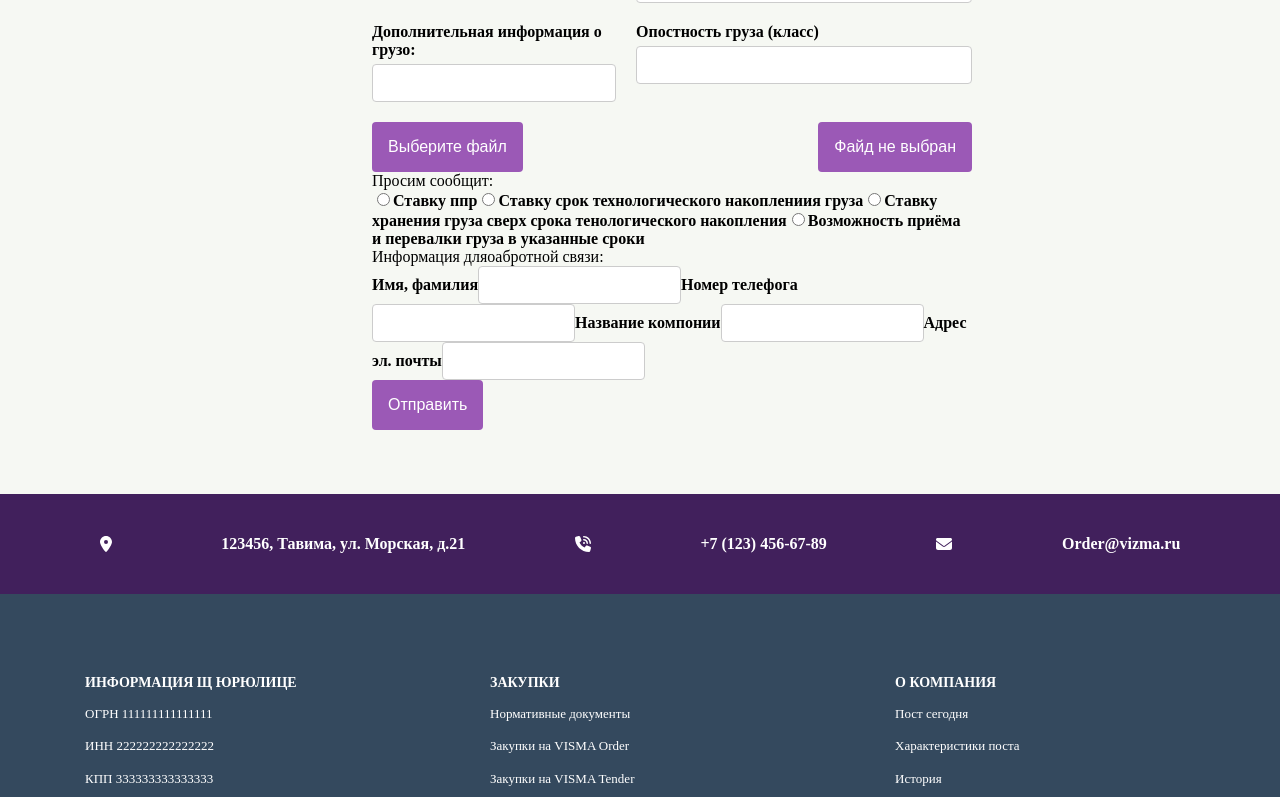
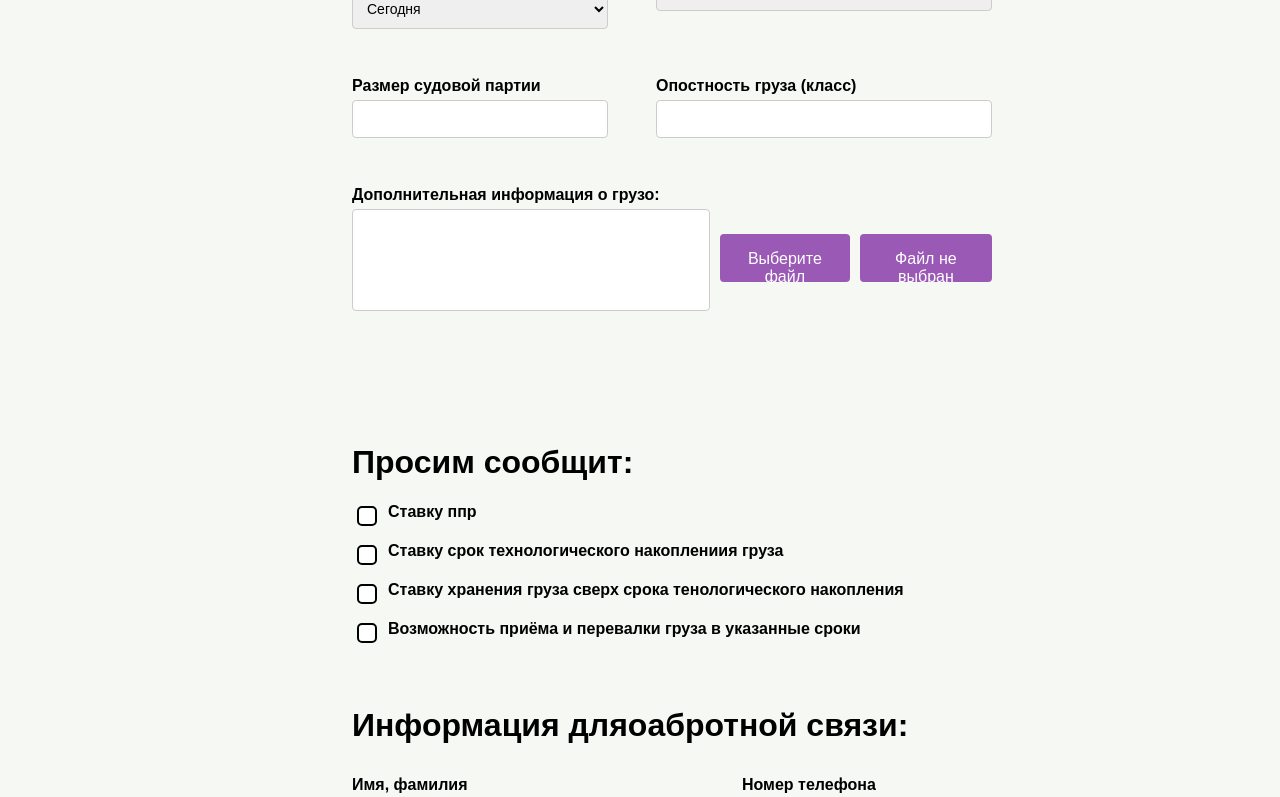
Before and after one commit to Boymirza92/Vizma-porti, a Next.js app: page /orderform in a window 1280 px wide. Shown: the part 780-1577 px from the top of the page. Built offline with nearby package versions, Linux system fonts and the light colour scheme.

Commit message:
Order form bo'limini yakunladim   margin-bottom: 5px;

```diff
--- a/src/app/orderform/page.js
+++ b/src/app/orderform/page.js
@@ -5,8 +5,7 @@ import Footer from "../components/footer/page";
 
 const InfoWrapper = styled.div`
   background-color: #f6f8f3;
-  width: 100%;
-  height: 100%;
+  font-family: arial, sans-serif;
 `;
 
 const Navbar = styled.div`
@@ -74,22 +73,144 @@ const TextH1 = styled.h1`
   margin-bottom: 2rem;
 `;
 //Formalar
+// const FormWrapper = styled.div`
+//   gap: 1.5rem;
+//   width: 50%;
+//   margin: 0 auto;
+//   padding: 2rem;
+//   border-radius: 8px;
+// `;
+// const Form = styled.form`
+//   display: grid;
+//   grid-template-columns: repeat(2, 1fr); /* Ikkita ustunli joylashuv */
+//   gap: 3rem;
+// `;
+
+// const FormRow = styled.div`
+//   display: flex;
+//   flex-direction: column; /* Label va input ustma-ust joylashishi uchun */
+// `;
+
+// const Label = styled.label`
+//   margin-bottom: 5px; /* Label va input orasidagi masofa */
+//   font-weight: bold; /* Qalin matn */
+// `;
+
+// const Input = styled.input`
+//   padding: 10px;
+//   border: 1px solid #ccc;
+//   border-radius: 4px;
+//   font-size: 14px;
+// `;
+
+// const Select = styled.select`
+//   padding: 10px;
+//   border: 1px solid #ccc;
+//   border-radius: 4px;
+//   font-size: 14px;
+// `;
+
+// const Option = styled.option`
+//   font-size: 14px;
+// `;
+
+// const ButtonFile = styled.div`
+//   grid-column: span 2; /* Ikkala ustunni egallash uchun */
+//   display: flex;
+//   justify-content: space-between;
+//   gap: 10px;
+//   margin-bottom: 7rem;
+// `;
+
+// // const Button = styled.button`
+// //   padding: 10px 20px;
+// //   background-color: #007bff;
+// //   color: #fff;
+// //   border: none;
+// //   border-radius: 4px;
+// //   cursor: pointer;
+// //   font-size: 14px;
+
+// //   &:hover {
+// //     background-color: #0056b3;
+// //   }
+// // `;
+
+// const FullWidthForm = styled.div`
+//   display: flex;
+//   flex-direction: column;
+//   align-items: start;
+// `;
+
+// const TextForm = styled.h1`
+//   font-size: 2rem;
+// `;
+
+// const Button = styled.button`
+//   height: 3rem;
+//   padding: 1rem;
+//   margin-top: 3rem;
+//   font-size: 1rem;
+//   background-color: #9b59b6;
+//   color: #fff;
+//   border: none;
+//   border-radius: 4px;
+//   cursor: pointer;
+//   &:hover {
+//     background-color: #7a4791;
+//   }
+// `;
+
+
+
+// const BottomButton = styled.button`
+//   display: flex;
+//   justify-content: center;
+//   align-items: center;
+//   width: 100%;
+//   margin-top: 3rem;
+//   font-size: 1.5rem;
+//   border: none;
+//   background-color: inherit;
+//   font-weight: bold;
+
+//   &:hover {
+//     color: blue;
+//   }
+// `;
+
 const FormWrapper = styled.div`
   gap: 1.5rem;
-  max-width: 600px;
+  width: 50%;
   margin: 0 auto;
   padding: 2rem;
   border-radius: 8px;
+
+  @media (max-width: 768px) {
+    width: 90%;
+    padding: 1rem;
+  }
 `;
+
 const Form = styled.form`
   display: grid;
-  grid-template-columns: repeat(2, 1fr); /* Ikkita ustunli joylashuv */
-  gap: 20px; /* Ustunlar va qatorlar orasidagi masofa */
+  grid-template-columns: repeat(2, 1fr);
+  gap: 3rem;
+
+  @media (max-width: 768px) {
+    grid-template-columns: 1fr;
+    gap: 1.5rem;
+  }
 `;
 
 const FormRow = styled.div`
   display: flex;
-  flex-direction: column; /* Label va input ustma-ust joylashishi uchun */
+  flex-direction: column;
+
+  @media (max-width: 768px) {
+    flex-direction: column;
+    width: 100%;
+  }
 `;
 
 const Label = styled.label`
@@ -115,41 +236,98 @@ const Option = styled.option`
   font-size: 14px;
 `;
 
+const FullWidthForm = styled.div`
+  display: flex;
+  flex-direction: column;
+  align-items: start;
+`;
+
+const TextForm = styled.h1`
+  font-size: 2rem;
+`;
+const RadioGroup = styled.div`
+  display: flex;
+  flex-direction: column;
+  gap: 1rem; /* Har bir qator orasidagi masofa */
+`;
+
+const RadioOption = styled.label`
+  display: flex;
+  align-items: center; /* Radio tugma va matnni bir xil chiziqda joylashtirish */
+  gap: 0.5rem; /* Tugma va matn orasidagi masofa */
+  cursor: pointer; /* Ko‘rsatkichni "pointer"ga o‘zgartiradi */
+`;
+
+const RadioInput = styled.input`
+  appearance: none;
+  width: 20px;
+  height: 20px;
+  border: 2px solid #000;
+  border-radius: 5px; /* To'rtburchak shakl uchun */
+  background-color: #fff;
+  cursor: pointer;
+
+  &:checked {
+    background: radial-gradient(circle, red, blue);
+
+    border-color: rgb(11, 43, 78);
+  }
+`;
+
 const ButtonFile = styled.div`
-  grid-column: span 2; /* Ikkala ustunni egallash uchun */
+  grid-column: span 2;
   display: flex;
   justify-content: space-between;
   gap: 10px;
+  margin-bottom: 7rem;
+
+  @media (max-width: 768px) {
+    flex-direction: column;
+    align-items: center;
+    gap: 1rem;
+    margin-bottom: 2rem;
+  }
 `;
 
-// const Button = styled.button`
-//   padding: 10px 20px;
-//   background-color: #007bff;
-//   color: #fff;
-//   border: none;
-//   border-radius: 4px;
-//   cursor: pointer;
-//   font-size: 14px;
-
-//   &:hover {
-//     background-color: #0056b3;
-//   }
-// `;
-
-const FullWidthForm = styled.div``;
-
-const TextForm = styled.div``;
-
 const Button = styled.button`
+  height: 3rem;
   padding: 1rem;
+  margin-top: 3rem;
   font-size: 1rem;
   background-color: #9b59b6;
   color: #fff;
   border: none;
   border-radius: 4px;
   cursor: pointer;
+
   &:hover {
     background-color: #7a4791;
+  }
+
+  @media (max-width: 768px) {
+    width: 100%;
+    margin-top: 1rem;
+  }
+`;
+
+const BottomButton = styled.button`
+  display: flex;
+  justify-content: center;
+  align-items: center;
+  width: 100%;
+  margin-top: 3rem;
+  font-size: 1.5rem;
+  border: none;
+  background-color: inherit;
+  font-weight: bold;
+
+  &:hover {
+    color: blue;
+  }
+
+  @media (max-width: 768px) {
+    font-size: 1.2rem;
+    margin-top: 1rem;
   }
 `;
 
@@ -186,10 +364,8 @@ const OrderForm = () => {
             </FormRow>
             <FormRow>
               <Label htmlFor="aname">Пункт назначения перевозки</Label>
-
               <Input type="text" id="aname" name="lname" />
             </FormRow>
-
             <FormRow>
               <Label htmlFor="unit">Груз поступает в порт</Label>
               <Select id="unit" name="unit">
@@ -236,7 +412,9 @@ const OrderForm = () => {
                 </Option>
                 <Option value="dangerousGoods">Перевозка опасных грузов</Option>
                 <Option value="cashOnDelivery">Наложенный платеж</Option>
-              </Select>{" "}
+              </Select>
+            </FormRow>
+            <FormRow>
               <Label htmlFor="cargoArrivalPeriod">
                 Период поступления груза к перевалке*
               </Label>
@@ -250,7 +428,9 @@ const OrderForm = () => {
                 <Option value="startOfWeek">День начала недели</Option>
                 <Option value="endOfMonth">Конец месяца</Option>
                 <Option value="expectedDate">Ожидаемая дата</Option>
-              </Select>{" "}
+              </Select>
+            </FormRow>
+            <FormRow>
               <Label htmlFor="unit">Груз отправляется из порта</Label>
               <Select name="cargoTransportType" id="cargoTransportType">
                 <Option value="sea">Морской транспорт</Option>
@@ -258,50 +438,86 @@ const OrderForm = () => {
                 <Option value="road">Автомобильный транспорт</Option>
                 <Option value="air">Авиационный транспорт</Option>
               </Select>
+            </FormRow>
+            <FormRow>
               <Label htmlFor="cname">Размер судовой партии</Label>
               <Input type="text" id="cname" name="lname" />
-            </FormRow>
-            <FormRow>
-              <Label htmlFor="dname">Дополнительная информация о грузо:</Label>
-              <Input type="text" id="dname" name="lname" />
             </FormRow>
             <FormRow>
               <Label htmlFor="oposnost">Опостность груза (класс)</Label>
               <Input type="text" id="oposnost" name="lname" />
             </FormRow>
+
             <ButtonFile>
+              <FormRow>
+                <Label htmlFor="dname">
+                  Дополнительная информация о грузо:
+                </Label>
+                <Input
+                  type="text"
+                  id="dname"
+                  name="lname"
+                  style={{ height: "5rem", width: "21rem" }}
+                />
+              </FormRow>
               <Button type="submit">Выберите файл</Button>
-              <Button type="submit">Файд не выбран</Button>
+              <Button type="submit">Файл не выбран</Button>
             </ButtonFile>
           </Form>
-          {/* </FormRight> */}
           <FullWidthForm>
             <TextForm>Просим сообщит:</TextForm>
-            <Input type="radio" name="ish" value="ish" />
+            <RadioGroup>
+              <RadioOption>
+                <RadioInput type="radio" name="ish" value="ish" />
                 <Label htmlFor="ish">Ставку ппр</Label>
-            <Input type="radio" name="ish" value="ish" />
+              </RadioOption>
+              <RadioOption>
+                <RadioInput type="radio" name="ish" value="ish" />
                 <Label htmlFor="ish">
                   Ставку срок технологического накоплениия груза
                 </Label>
-            <Input type="radio" name="ish" value="ish" />
+              </RadioOption>
+              <RadioOption>
+                <RadioInput type="radio" name="ish" value="ish" />
                 <Label htmlFor="ish">
                   Ставку хранения груза сверх срока тенологического накопления
                 </Label>
-            <Input type="radio" name="ish" value="ish" />
+              </RadioOption>
+              <RadioOption>
+                <RadioInput type="radio" name="ish" value="ish" />
                 <Label htmlFor="ish">
                   Возможность приёма и перевалки груза в указанные сроки
                 </Label>
-            <TextForm>Информация дляоабротной связи:</TextForm>
+              </RadioOption>
+            </RadioGroup>
+            <TextForm style={{ margin: "4rem 0 2rem  0rem" }}>
+              Информация дляоабротной связи:
+            </TextForm>
+            <Form>
+              <FormRow>
                 <Label htmlFor="name">Имя, фамилия</Label>
-            <Input type="text" id="name" name="name" />
-            <Label htmlFor="name">Номер телефога</Label>
+                <Input
+                  style={{ width: "20rem" }}
+                  type="text"
+                  id="name"
+                  name="name"
+                />
+              </FormRow>
+              <FormRow>
+                <Label htmlFor="name">Номер телефона</Label>
                 <Input type="number" id="name" name="name" />
+              </FormRow>
+              <FormRow>
                 <Label htmlFor="name">Название компонии</Label>
                 <Input type="text" id="name" name="name" />
+              </FormRow>
+              <FormRow>
                 <Label htmlFor="name">Адрес эл. почты</Label>
                 <Input type="text" id="name" name="name" />
+              </FormRow>
+            </Form>
           </FullWidthForm>
-          <Button type="submit">Отправить</Button>
+          <BottomButton type="submit">Отправить ☑</BottomButton>
         </FormWrapper>
       </Section>
       <Footer />
```
Lines whose indentation alone changed are shown as unchanged.
